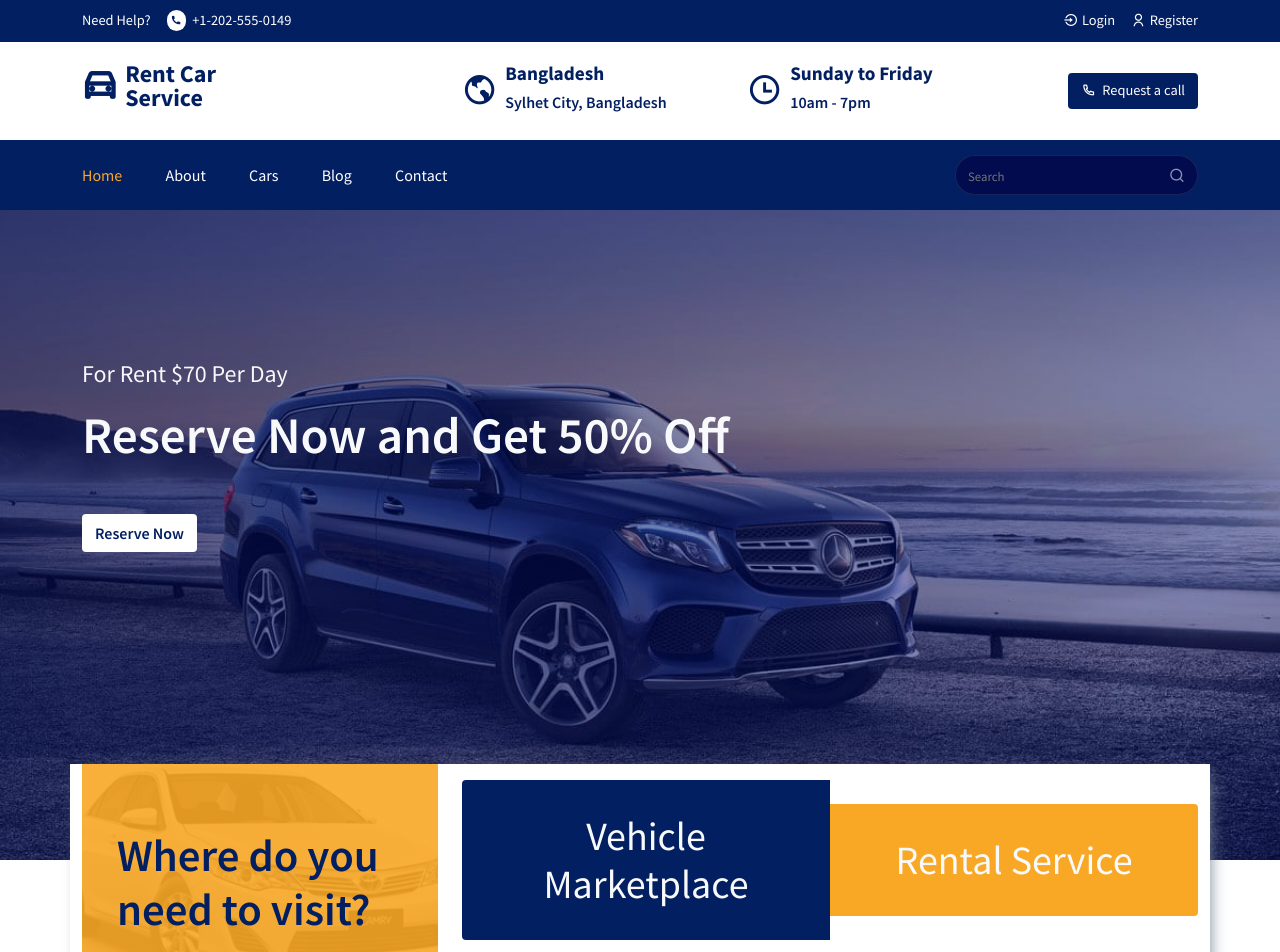
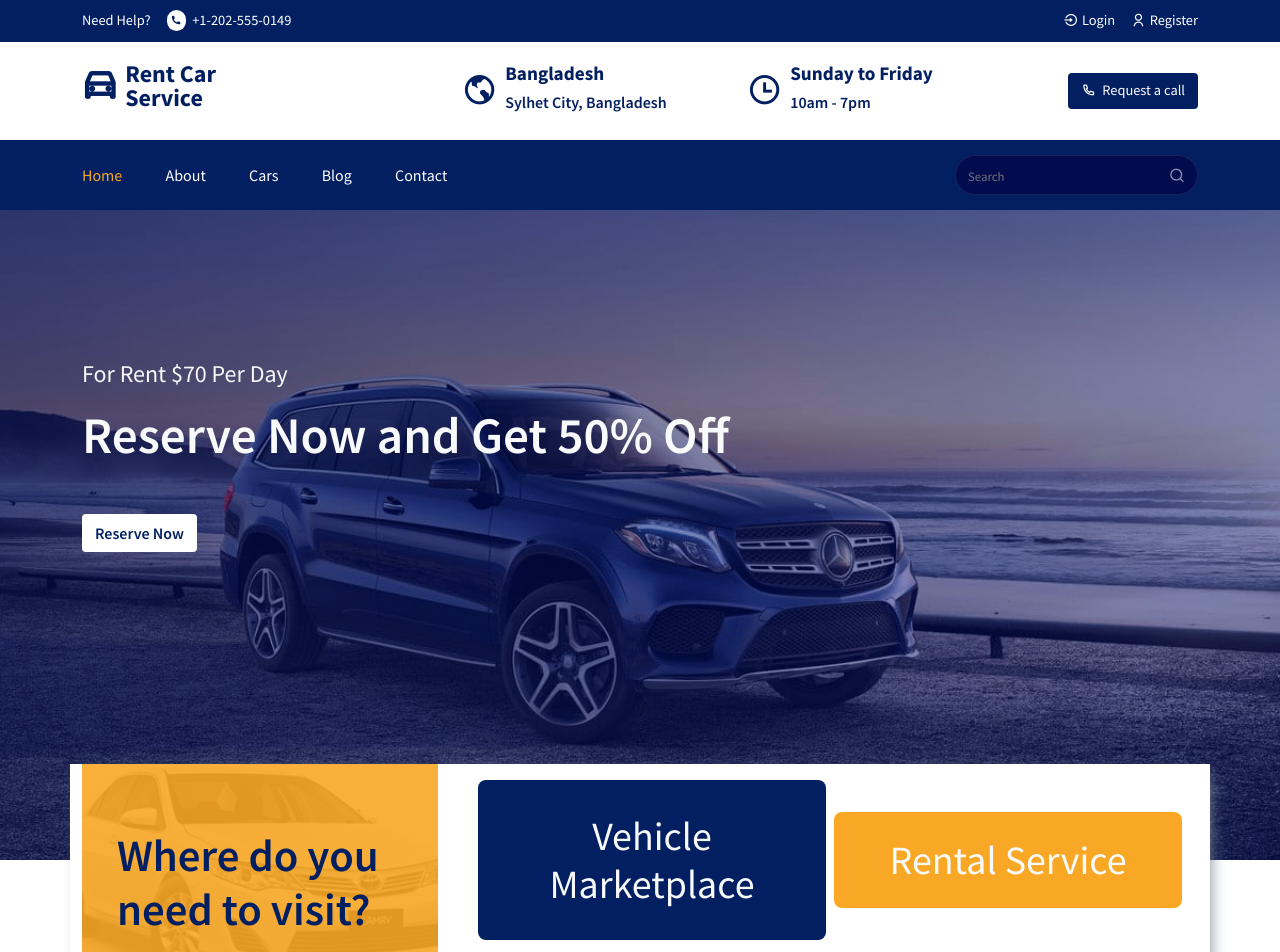
Before and after one commit to RangaDM/otto_cars_project, a React (Create React App) app in the folder Otto_carsale_frontend/: page /home in a window 1280 px wide. Shown: the top 952 px of the page. Built offline with nearby package versions, Linux system fonts and the light colour scheme.

Commit message:
v1.1.1.1

```diff
--- a/Otto_carsale_frontend/src/components/UI/Mainsection.jsx
+++ b/Otto_carsale_frontend/src/components/UI/Mainsection.jsx
@@ -1,15 +1,15 @@
 import React from 'react'
-import "../../styles/car-item.css";
+import "../../styles/mainbutton.css";
 
 const Mainsection = () => {
   return (
-    <div className="car__item-info d-flex align-items-center justify-content-between mt-3 mb-4">
-        <button className=" w-50 car__item-btn car__btn-rent">
+    <div className="car__item-info d-flex align-items-center gap-2 justify-content-between m-3">
+        <button className="car__item-btn car__btn-rent w-50">
         <h1 className="text-light m-4">Vehicle Marketplace</h1>
             {/* <Link to={`/cars/${carName}`}>Rent</Link> */}
           </button>
 
-          <button className=" w-50 car__item-btn car__btn-details">
+          <button className="car__item-btn2 car__btn-rent w-50">
           <h1 className="text-light m-4">Rental Service</h1>
             {/* <Link to={`/cars/${carName}`}>Details</Link> */}
           </button>
--- /dev/null
+++ b/Otto_carsale_frontend/src/styles/mainbutton.css
@@ -0,0 +1,33 @@
+
+  .car__item-info span i {
+    color: #f9a826;
+    font-size: 1.1rem;
+  }
+
+  .car__item-btn {
+    border-radius: 0.5em;
+    border: none;
+    outline: none;
+    background: #021F61;
+  }
+
+  .car__item-btn2 {
+    border-radius: 0.5em;
+    border: none;
+    outline: none;
+    background: #f9a826;
+  }
+
+  .car__item-btn a {
+    text-decoration: none;
+    color: #fff;
+    font-weight: 500;
+  }
+
+  .car__item-btn a:hover {
+    color: #fff;
+  }
+  .car__btn-details {
+    background: #f9a826;
+    border-radius: 0px 4px 4px 0px;
+  }
```
